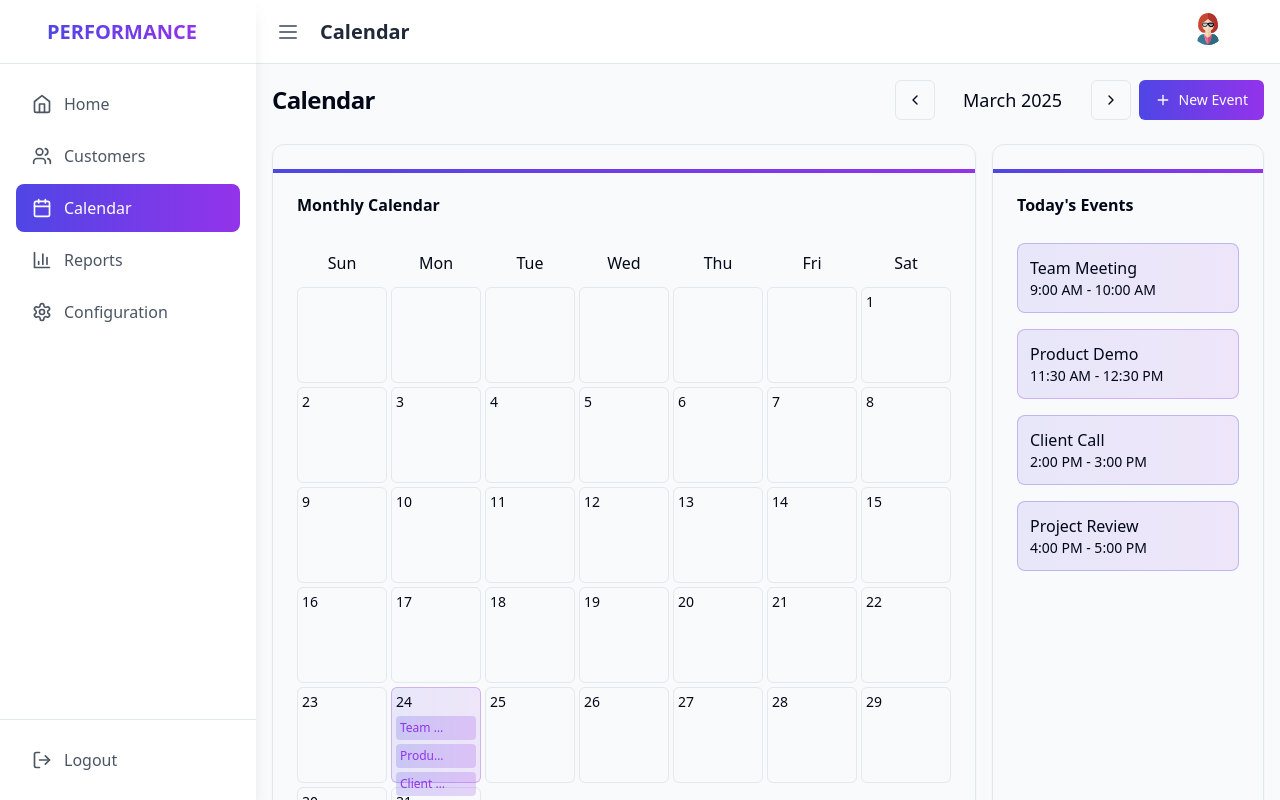
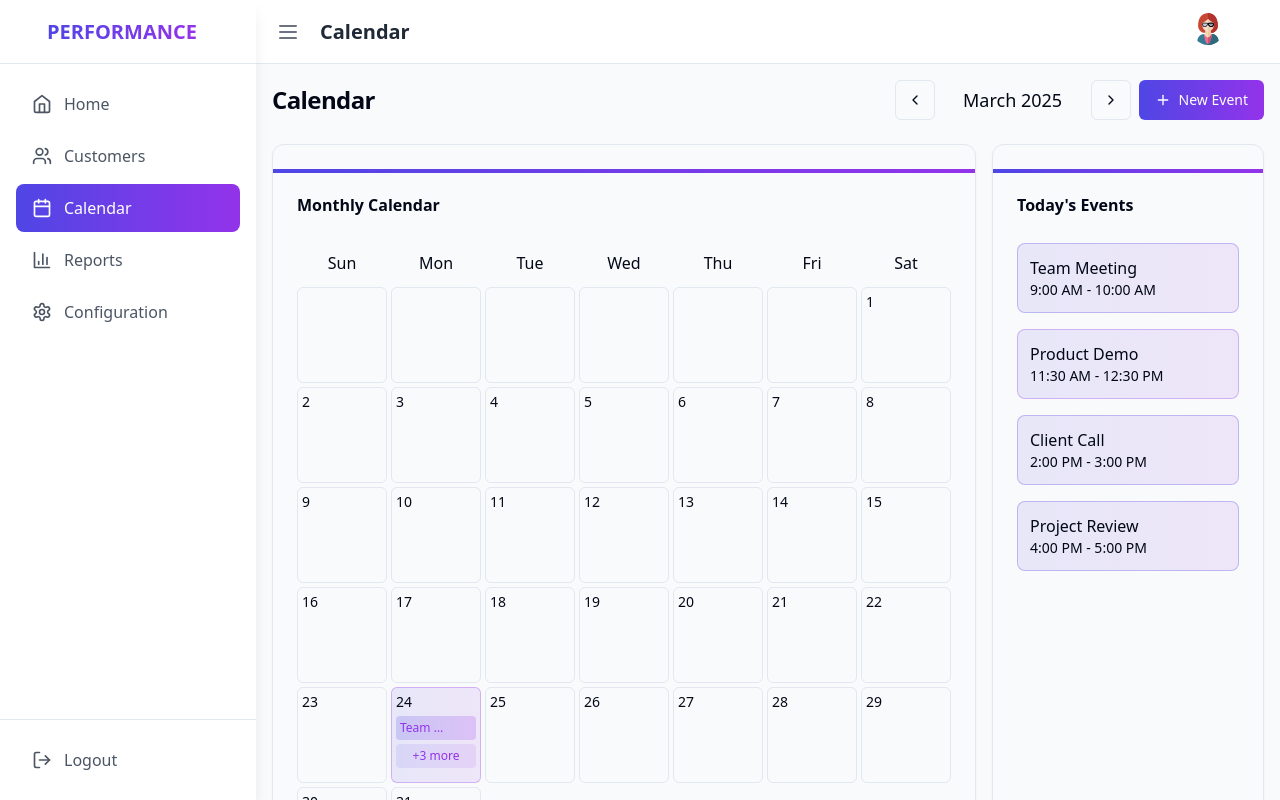
Before and after one commit to Zarkuac/CAR-DETAILING-CRM, a Next.js app: page / in a window 1280 px wide. Both pictures are taken after a click on the button "Calendar". Built offline with nearby package versions, Linux system fonts and the light colour scheme.

Commit message:
added small modals in calendar component

```diff
--- a/components/dashboard-calendar.tsx
+++ b/components/dashboard-calendar.tsx
@@ -29,6 +29,14 @@ export default function DashboardCalendar() {
     time: '',
     type: 'meeting' as const
   })
+
+  // Add these new state variables at the top of your component
+  const [selectedDayEvents, setSelectedDayEvents] = useState<Event[]>([])
+  const [isEventsModalOpen, setIsEventsModalOpen] = useState(false)
+  const [selectedDate, setSelectedDate] = useState<string>('')
+
+  // Add this constant for maximum visible events per day
+  const MAX_VISIBLE_EVENTS = 1
 
   // Function to get days in a month
   const getDaysInMonth = (date: Date) => {
@@ -93,6 +101,59 @@ export default function DashboardCalendar() {
     setEvents(events.filter(event => event.id !== eventId))
   }
 
+  // Add this new component for the events modal
+  const EventsModal = ({
+    events,
+    date,
+    onClose
+  }: {
+    events: Event[],
+    date: string,
+    onClose: () => void
+  }) => (
+    <div className="fixed inset-0 bg-black/40 backdrop-blur-sm flex items-center justify-center z-50">
+      <div className="bg-white dark:bg-gray-800 rounded-lg p-8 w-full max-w-md shadow-xl">
+        <div className="flex justify-between items-center mb-6">
+          <h3 className="text-xl font-semibold">Events for {date}</h3>
+          <button
+            onClick={onClose}
+            className="text-gray-500 hover:text-gray-700 dark:text-gray-400 dark:hover:text-gray-200 transition-colors"
+          >
+            <X className="h-5 w-5" />
+          </button>
+        </div>
+
+        <div className="space-y-4 max-h-[60vh] overflow-y-auto">
+          {events.map((event) => (
+            <div
+              key={event.id}
+              className={`p-3 rounded-lg border group relative ${
+                event.type === "meeting"
+                  ? "border-brand-blue/30 bg-gradient-to-r from-brand-blue/10 to-brand-purple/10"
+                  : event.type === "demo"
+                    ? "border-purple-300/30 bg-gradient-to-r from-brand-blue/10 to-brand-purple/10"
+                    : "border-brand-blue/30 bg-gradient-to-r from-brand-blue/10 to-brand-purple/10"
+              }`}
+            >
+              <div className="flex justify-between items-start">
+                <div>
+                  <h3 className="font-medium">{event.title}</h3>
+                  <p className="text-sm text-muted-foreground">{event.time}</p>
+                </div>
+                <button
+                  onClick={() => handleDeleteEvent(event.id)}
+                  className="opacity-0 group-hover:opacity-100 transition-opacity hover:text-red-500 p-1"
+                >
+                  <Trash2 className="h-4 w-4" />
+                </button>
+              </div>
+            </div>
+          ))}
+        </div>
+      </div>
+    </div>
+  )
+
   return (
     <div className="space-y-6">
       <div className="flex flex-col sm:flex-row sm:items-center sm:justify-between gap-4">
@@ -135,31 +196,28 @@ export default function DashboardCalendar() {
                   <div key={`empty-${index}`} className="h-24 border rounded-md bg-gray-50 dark:bg-gray-800"></div>
                 ))}
 
-              {calendarDays.map((day) => (
-                <div
-                  key={day}
-                  className={`h-24 border rounded-md p-1 ${
-                    events.some(event =>
+              {calendarDays.map((day) => {
+                const dayEvents = events.filter(event =>
                   event.date.getDate() === day &&
                   event.date.getMonth() === currentDate.getMonth() &&
                   event.date.getFullYear() === currentDate.getFullYear()
                 )
+
+                return (
+                  <div
+                    key={day}
+                    className={`h-24 border rounded-md p-1 ${
+                      dayEvents.length > 0
                         ? "bg-gradient-to-r from-brand-blue/10 to-brand-purple/10 border-brand-purple/30"
                         : ""
                     }`}
                   >
                     <div className="font-medium text-sm">{day}</div>
-                  <div className="mt-1">
-                    {events
-                      .filter(event =>
-                        event.date.getDate() === day &&
-                        event.date.getMonth() === currentDate.getMonth() &&
-                        event.date.getFullYear() === currentDate.getFullYear()
-                      )
-                      .map(event => (
+                    <div className="mt-1 space-y-1">
+                      {dayEvents.slice(0, MAX_VISIBLE_EVENTS).map(event => (
                         <div
                           key={event.id}
-                          className="text-xs bg-gradient-to-r from-brand-blue/20 to-brand-purple/20 text-brand-purple p-1 rounded mt-1 truncate group relative flex items-center justify-between"
+                          className="text-xs bg-gradient-to-r from-brand-blue/20 to-brand-purple/20 text-brand-purple p-1 rounded truncate group relative flex items-center justify-between"
                         >
                           <span className="truncate pr-6">{event.title}</span>
                           <button
@@ -172,11 +230,23 @@ export default function DashboardCalendar() {
                             <Trash2 className="h-3 w-3" />
                           </button>
                         </div>
-                      ))
-                    }
+                      ))}
+                      {dayEvents.length > MAX_VISIBLE_EVENTS && (
+                        <button
+                          onClick={() => {
+                            setSelectedDayEvents(dayEvents)
+                            setSelectedDate(`${formatMonthYear(currentDate)} ${day}`)
+                            setIsEventsModalOpen(true)
+                          }}
+                          className="text-xs text-brand-purple hover:text-brand-blue transition-colors w-full text-center bg-gradient-to-r from-brand-blue/10 to-brand-purple/10 p-1 rounded"
+                        >
+                          +{dayEvents.length - MAX_VISIBLE_EVENTS} more
+                        </button>
+                      )}
                     </div>
                   </div>
-              ))}
+                )
+              })}
             </div>
           </CardContent>
         </Card>
@@ -308,6 +378,15 @@ export default function DashboardCalendar() {
           </div>
         </div>
       )}
+
+      {/* Add the Events Modal */}
+      {isEventsModalOpen && (
+        <EventsModal
+          events={selectedDayEvents}
+          date={selectedDate}
+          onClose={() => setIsEventsModalOpen(false)}
+        />
+      )}
     </div>
   )
 }
```
Lines whose indentation alone changed are shown as unchanged.
